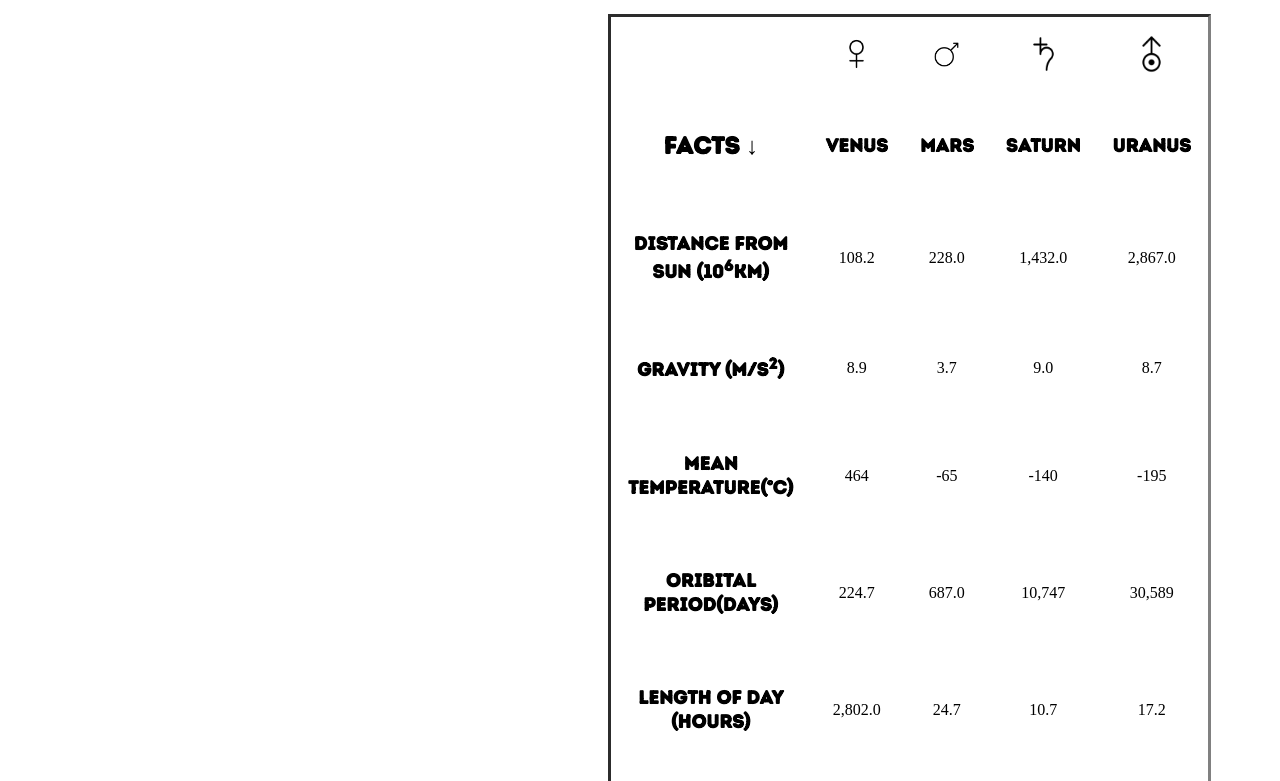
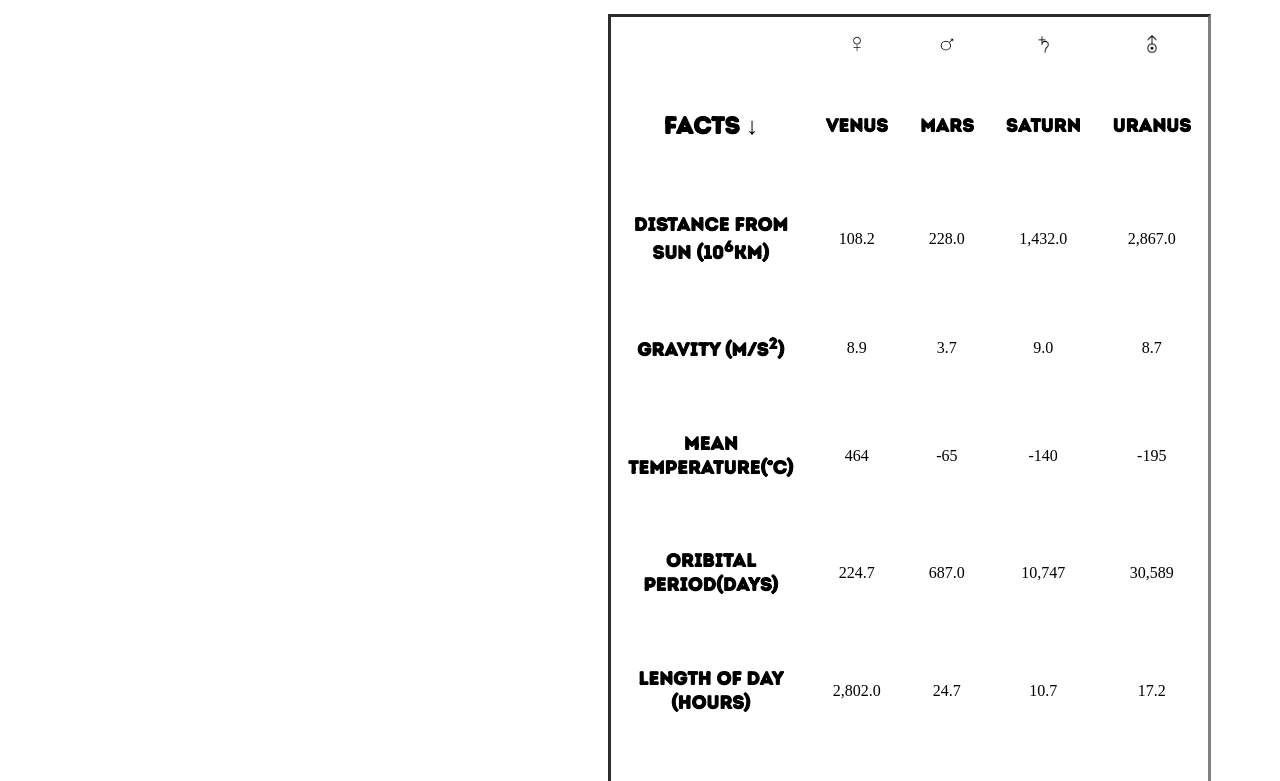
Before and after one commit to jfrancisco2-iit/lab05, a plain HTML site: page index.html in a window 1280 px wide. Shown: the part 80-861 px from the top of the page. Drawn offline with Linux system fonts and the light colour scheme.

Commit message:
changed css for images

```diff
--- a/css/style.css
+++ b/css/style.css
@@ -24,7 +24,7 @@ table{
   margin: 30px 600px;
 }
 
-.planetimg{
-  width: 50%;
-  height: 60%;
+img{
+  width: 25%;
+  height: auto;
 }
--- a/index.html
+++ b/index.html
@@ -13,10 +13,10 @@
   <table>
 	<tr>
 	  <td> </td>
-	  <td><img src="images/venus.png" alt="Venus Symbol" class="planetimg"></td>
-	  <td><img src="images/mars.png" alt="Mars Symbol" class="planetimg"></td>
-	  <td><img src="images/saturn.png" alt="Sturn Symbol" class="planetimg"></td>
-	  <td><img src="images/uranus.png" alt="Uranus Symbol" class="planetimg"></td>
+	  <td><img src="images/venus.png" alt="Venus Symbol"></td>
+	  <td><img src="images/mars.png" alt="Mars Symbol"></td>
+	  <td><img src="images/saturn.png" alt="Sturn Symbol"></td>
+	  <td><img src="images/uranus.png" alt="Uranus Symbol"></td>
 
 	</tr>
 
```
